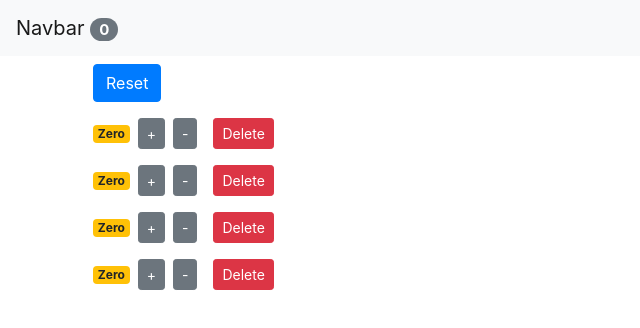
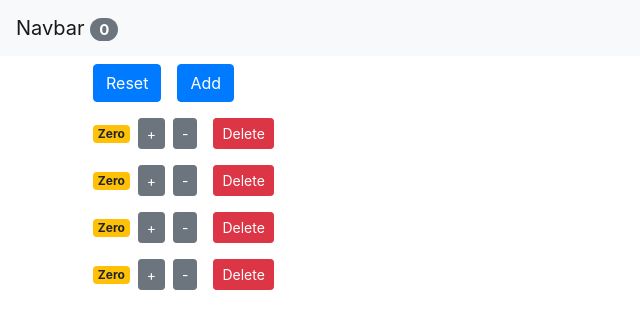
Before and after one commit to voodoo15/React-Shopping-Cart-Button-Example, a React (Create React App) app: page / in a window 1280 px wide. Shown: the top 328 px of the page, without its empty margins (0-640 px from the left). Built offline with nearby package versions, Linux system fonts and the light colour scheme.

Commit message:
Added new add button to counters and associated functionality to add a new counter to list

```diff
--- a/src/App.js
+++ b/src/App.js
@@ -5,35 +5,56 @@ import './App.css';
 
 class App extends Component {
   state = {
-    counters: [
-      { id: 1, value: 0 },
-      { id: 2, value: 0 },
-      { id: 3, value: 0 },
-      { id: 4, value: 0 }
+    counters: [{
+      id: 1,
+      value: 0
+    },
+    {
+      id: 2,
+      value: 0
+    },
+    {
+      id: 3,
+      value: 0
+    },
+    {
+      id: 4,
+      value: 0
+    }
     ]
   };
 
   handleDelete = (counterId) => {
     const counters = this.state.counters.filter(c => c.id !== counterId);
-    this.setState({ counters });
+    this.setState({
+      counters
+    });
   };
 
   handleIncrement = counter => {
     const counters = [...this.state.counters];
     const index = counters.indexOf(counter);
-    counters[index] = {...counter};
+    counters[index] = {
+      ...counter
+    };
     counters[index].value++;
-    this.setState({counters});
+    this.setState({
+      counters
+    });
   }
 
   handleDecrement = counter => {
     const counters = [...this.state.counters];
     const index = counters.indexOf(counter);
-    counters[index] = {...counter};
+    counters[index] = {
+      ...counter
+    };
 
     if (counters[index].value > 0) {
       counters[index].value--;
-      this.setState({counters});
+      this.setState({
+        counters
+      });
     }
 
   }
@@ -43,20 +64,59 @@ class App extends Component {
       c.value = 0;
       return c;
     });
-    this.setState({ counters });
+    this.setState({
+      counters
+    });
   };
+
+  handleAdd = () => {
+    const counters = this.state.counters;
+
+    if (counters.length === 0) {
+      counters.push({
+        id: 0,
+        value: 0
+      });
+    } else {
+      let lastCounterId = parseInt(counters[counters.length - 1].id);
+      lastCounterId++;
+
+      counters.push({
+        id: lastCounterId,
+        value: 0
+      });
+    }
+    this.setState({
+      counters
+    });
+  }
 
   render() {
     return (
       <React.Fragment>
-        <NavBar totalCounter={this.state.counters.filter(c => c.value > 0).length} />
+        <NavBar totalCounter={
+          this.state.counters.filter(c => c.value > 0).length
+        }
+        />
         <main className="container">
-          <Counters
-            counters={this.state.counters}
-            onDelete={this.handleDelete}
-            onIncrement={this.handleIncrement}
-            onDecrement={this.handleDecrement}
-            onReset={this.handleReset}
+          <Counters counters={
+            this.state.counters
+          }
+            onDelete={
+              this.handleDelete
+            }
+            onIncrement={
+              this.handleIncrement
+            }
+            onDecrement={
+              this.handleDecrement
+            }
+            onReset={
+              this.handleReset
+            }
+            onAdd={
+              this.handleAdd
+            }
           />
         </main>
       </React.Fragment>
--- a/src/components/counters.jsx
+++ b/src/components/counters.jsx
@@ -1,9 +1,9 @@
-import React, {Component} from 'react';
+import React, { Component } from 'react';
 import Counter from "./counter"
 
 class Counters extends Component {
   render() {
-    const {onReset, counters, onDelete, onIncrement, onDecrement} = this.props;
+    const { onReset, counters, onDelete, onIncrement, onDecrement, onAdd } = this.props;
 
     return (
       <div>
@@ -13,7 +13,13 @@ class Counters extends Component {
         >
           Reset
         </button>
-        { counters.map(counter =>
+        <button
+          onClick={onAdd}
+          className="btn btn-primary btn-small m-2"
+        >
+          Add
+        </button>
+        {counters.map(counter =>
           <Counter
             onDelete={onDelete}
             onIncrement={onIncrement}
```
